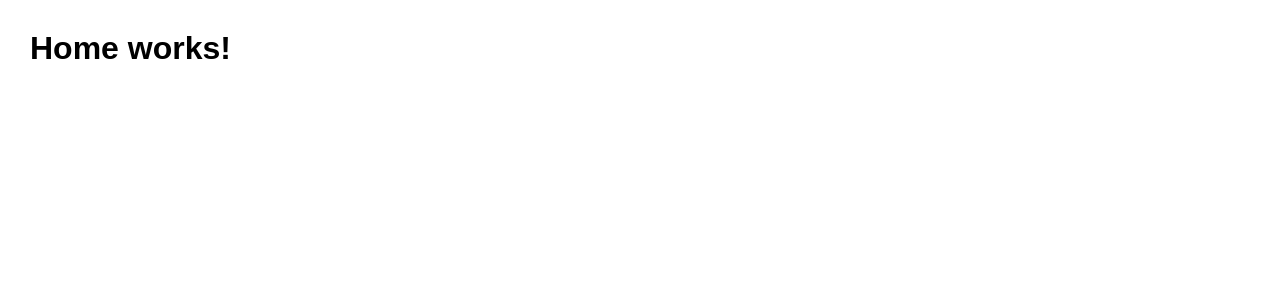
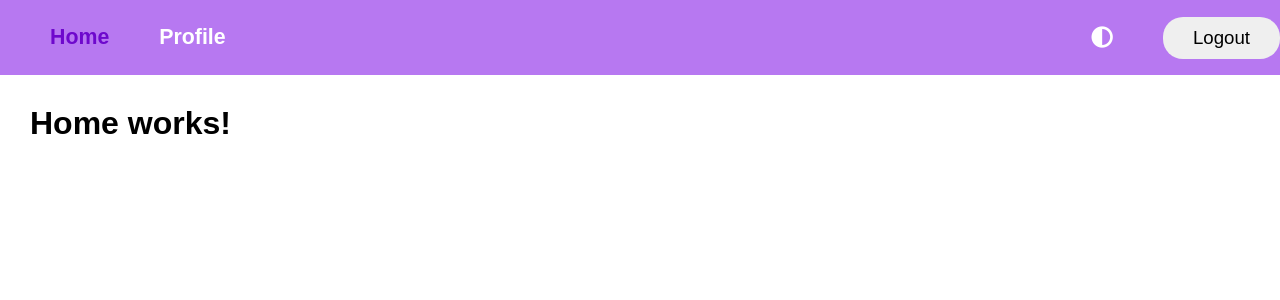
Before and after one commit to Qsen02/Dashboard-app, a React (Vite) app in the folder client/: page / in a window 1280 px wide. Shown: the top 300 px of the page. Built offline with nearby package versions, Linux system fonts and the light colour scheme; sample sign-in values are in the browser's storage.

Commit message:
Header implemented

```diff
--- a/client/src/App.tsx
+++ b/client/src/App.tsx
@@ -4,10 +4,12 @@ import RegistrationWrapper from "./components/registrarion_wrapper/RegistrationW
 import UserGuard from "./guards/UserGuard";
 import GuestGuard from "./guards/GuestGuard";
 import Main from "./components/main/Main";
+import Header from "./components/header/Header";
 
 function App() {
 	return (
 		<>
+			<Header />
 			<Main>
 				<Routes>
 					<Route element={<UserGuard />}>
--- /dev/null
+++ b/client/src/commons/LinkItem.tsx
@@ -0,0 +1,23 @@
+import { NavLink } from "react-router-dom";
+
+interface LinkItemProps {
+	name: string;
+	link: string;
+}
+
+export default function LinkItem({ name, link }: LinkItemProps) {
+	return (
+		<li>
+			<NavLink
+				to={link}
+				style={({isActive}) =>
+					isActive
+						? { color: "rgba(110, 8, 205, 1)" }
+						: {}
+				}
+			>
+				{name}
+			</NavLink>
+		</li>
+	);
+}
--- a/client/src/components/header/Header.tsx
+++ b/client/src/components/header/Header.tsx
@@ -1,3 +1,65 @@
-export default function Header(){
+import { useDispatch, useSelector } from "react-redux";
+import { RootState } from "../../redux/state/store";
+import LinkItem from "../../commons/LinkItem";
+import styles from "./HeaderStyles.module.css";
+import { toggle } from "../../redux/state/theme_state/themeState";
+import { useLogout } from "../../hooks/useUser";
+import { removeUser } from "../../redux/state/user_state/userState";
+import { useCallback } from "react";
+import { useNavigate } from "react-router-dom";
 
+export default function Header() {
+	const { user } = useSelector((state: RootState) => state.user);
+	const dispatch = useDispatch();
+	const logout = useLogout();
+    const navigate=useNavigate();
+
+	const userNav = [
+		{ name: "Home", link: "/" },
+		{ name: "Profile", link: "/profile" },
+	];
+	const programmerNav = [
+		{ name: "Home", link: "/" },
+		{ name: "Profile", link: "/profile" },
+		{ name: "Admins", link: "/admins" },
+	];
+
+	function changeTheme() {
+		dispatch(toggle());
+	}
+
+	async function onLogout() {
+		await logout();
+		dispatch(removeUser());
+        navigate("/registration");
+	}
+
+	return (
+		<header className={styles.wrapper}>
+			<ul>
+				{user?.role === "user" || user?.role === "admin"
+					? userNav.map((el) => (
+							<LinkItem
+								key={el.name}
+								name={el.name}
+								link={el.link}
+							/>
+					  ))
+					: user
+					? programmerNav.map((el) => (
+							<LinkItem
+								key={el.name}
+								name={el.name}
+								link={el.link}
+							/>
+					  ))
+					: ""}
+			</ul>
+			<i
+				className="fa-solid fa-circle-half-stroke"
+				onClick={changeTheme}
+			></i>
+			{user ? <button onClick={onLogout}>Logout</button> : ""}
+		</header>
+	);
 }
--- /dev/null
+++ b/client/src/components/header/HeaderStyles.module.css
@@ -0,0 +1,40 @@
+.wrapper {
+	width: 100%;
+	background-color: rgb(183, 120, 241);
+	color: white;
+	height: 75px;
+	display: flex;
+	gap: 50px;
+	align-items: center;
+	justify-content: flex-start;
+}
+
+.wrapper ul {
+	flex-basis: 80%;
+	padding-left: 50px;
+	display: flex;
+	justify-content: flex-start;
+	gap: 50px;
+	align-items: center;
+	font-size: 16pt;
+	font-weight: bold;
+}
+
+.wrapper button {
+	border-radius: 20px;
+	padding: 10px 30px 10px 30px;
+	font-size: 14pt;
+	border: none;
+	cursor: pointer;
+	color: black;
+}
+
+.wrapper button:hover {
+	color: white;
+	background-color: rgb(146, 62, 224);
+}
+
+.wrapper i {
+	font-size: 16pt;
+	cursor: pointer;
+}
--- a/client/src/hooks/useUser.ts
+++ b/client/src/hooks/useUser.ts
@@ -1,4 +1,4 @@
-import { login, register } from "../api/userService"
+import { login, logout, register } from "../api/userService"
 
 export function useRegister(){
     return async function (data:object){
@@ -11,3 +11,9 @@ export function useLogin(){
         return await login(data);
     }
 }
+
+export function useLogout(){
+    return async function (){
+        return await logout();
+    }
+}
--- a/client/src/index.css
+++ b/client/src/index.css
@@ -15,6 +15,10 @@ p,
 a,
 label {
 	font-family: Arial, Helvetica, sans-serif;
+}
+
+ul{
+	list-style: none;
 }
 
 a {
```
